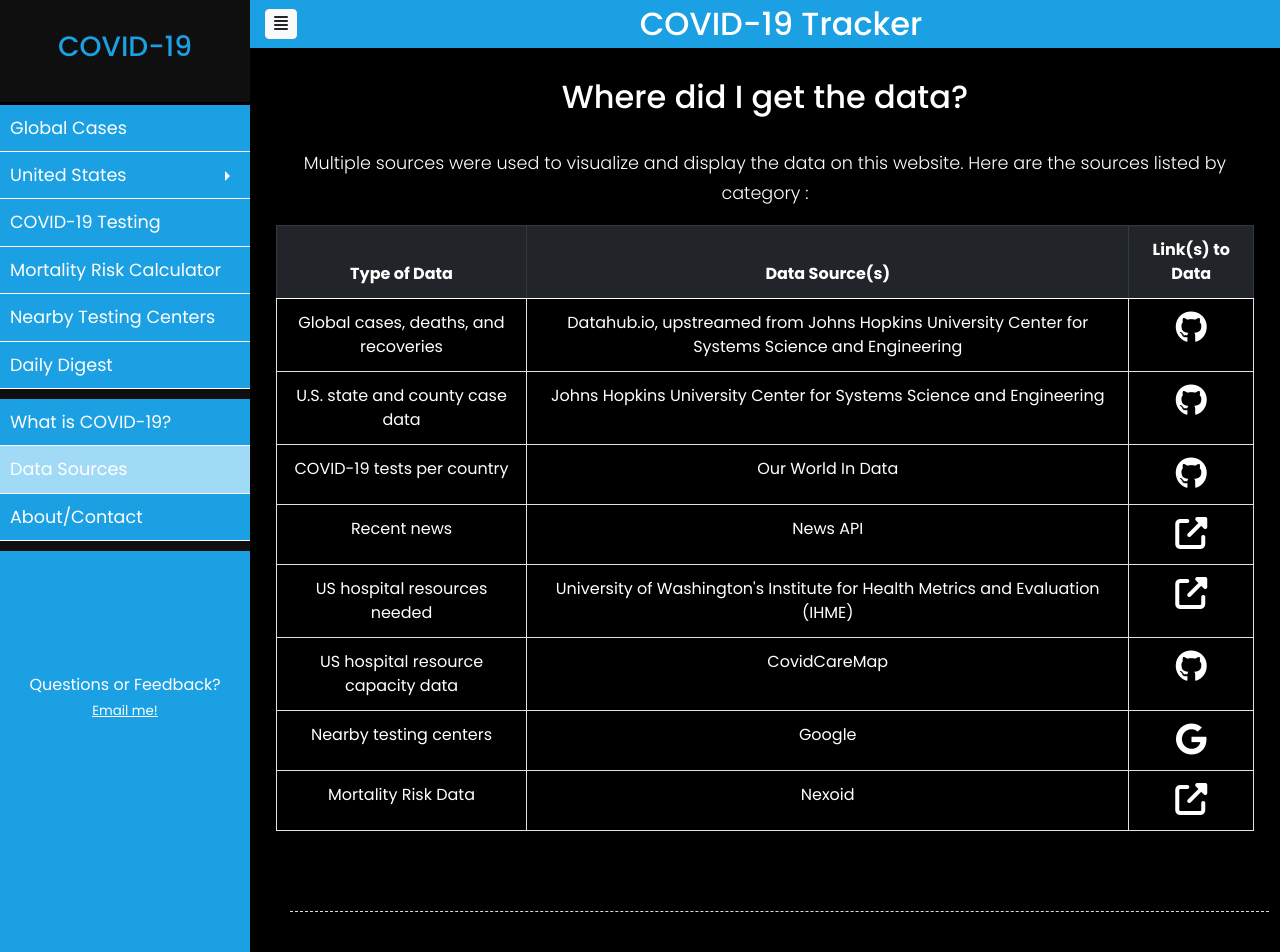
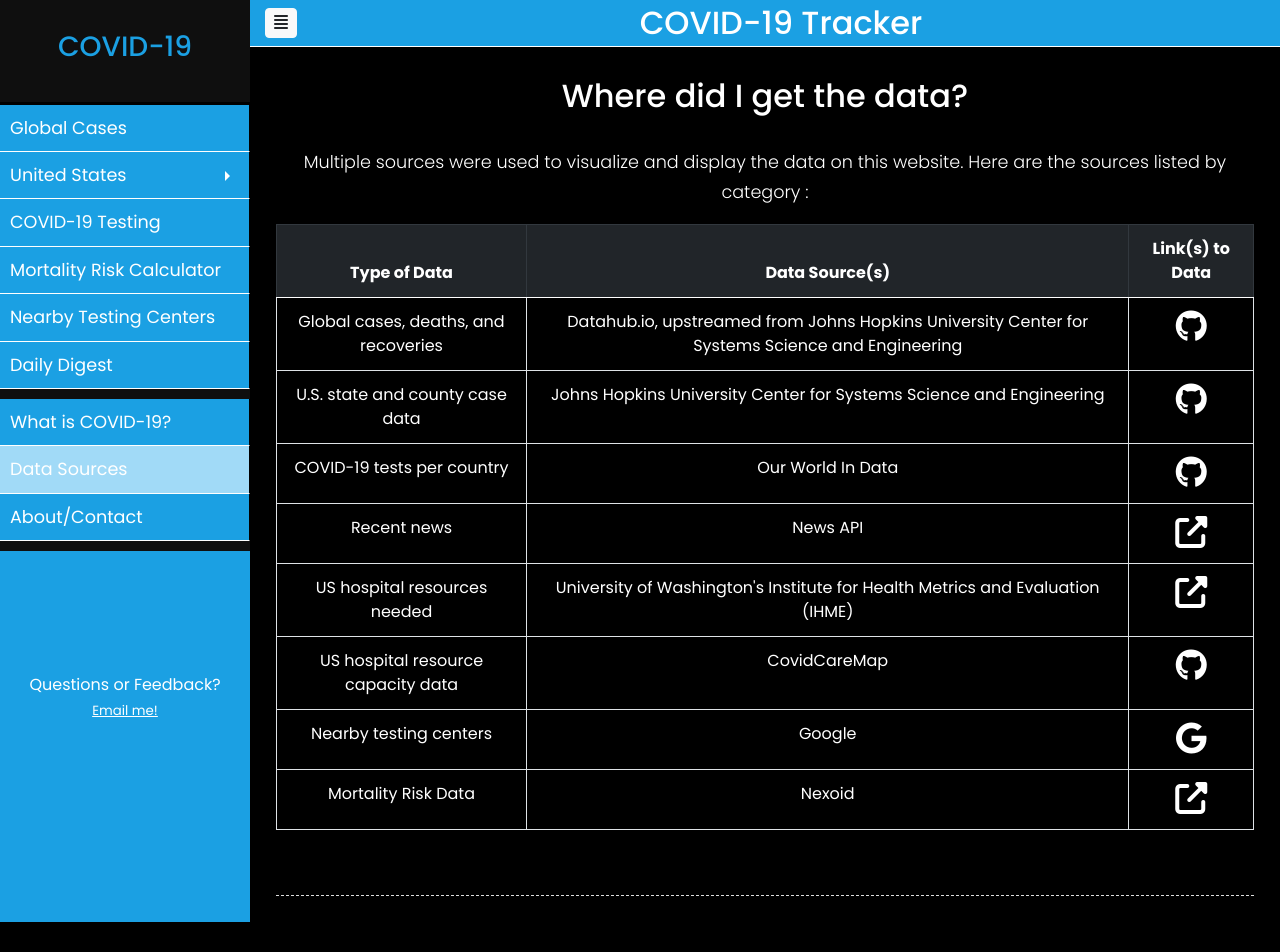
Before and after one commit to aniruddhamurali/COVID-19-Live, a Flask app: page /data in a window 1280 px wide. After the commit the page ends 922 px from the top, so only its background shows below. Run offline with Flask 2, Linux system fonts and the light colour scheme; parts of the project's set-up code (start-up, migrations or seed data) failed here and were passed over; some libraries are stand-ins or nearby versions.

Commit message:
Minor changes in styling of navbar, sidebar, dashed line, addressed errors for state plots

```diff
--- a/static/css/style.css
+++ b/static/css/style.css
@@ -40,11 +40,10 @@ a:focus {
 
 .navbar {
     background-color: #1ba0e3;
-    border: none;
-    border-radius: 0;
     margin-bottom: 30px;
     vertical-align: middle;
-    padding: 5px 0px;
+    padding: 4px 0px;
+    border-bottom: white solid 1px;
 }
 
 .navbar-btn {
@@ -65,7 +64,7 @@ a:focus {
     width: 95%;
     height: 1px;
     border-bottom: 1px dashed #ddd;
-    margin: 40px;
+    margin: 2.5%;
 }
 
 
@@ -106,6 +105,7 @@ a:focus {
     font-size: 1.1em;
     display: block;
     border-bottom: white solid 1px;
+    border-right: black solid 1px;
     background: #1ba0e3;
 }
 
--- a/templates/plots/testing_plots.py
+++ b/templates/plots/testing_plots.py
@@ -101,7 +101,7 @@ def run():
     total_per = np.round(df['Cumulative total per thousand'], decimals = 3)
     delta_per = np.round(df['Daily change in cumulative total per thousand'], decimals = 3)
 
-    fig.update_layout(height = 1600)
+    fig.update_layout(height = 1600, dragmode = False)
 
     py.plot(fig, config={"displayModeBar": False}, validate=False, filename='./templates/plots/testing-plots', auto_open=False)
     #py.plot(fig, validate=False, filename='testing-plots', include_plotlyjs=False, output_type='div')
--- a/templates/plots/us_county_map.py
+++ b/templates/plots/us_county_map.py
@@ -18,6 +18,7 @@ def run():
     yesterday = today - timedelta(days = 1)
     yesterday = str(yesterday.month) + "/" + str(yesterday.day) + "/" + str(yesterday.year)[len(str(yesterday.year))-2:]
 
+
     # US counties GeoJSON
     with urlopen('https://raw.githubusercontent.com/plotly/datasets/master/geojson-counties-fips.json') as response:
         counties = json.load(response)
@@ -26,6 +27,7 @@ def run():
     us = pd.read_csv("https://raw.githubusercontent.com/CSSEGISandData/COVID-19/master/csse_covid_19_data/csse_covid_19_time_series/time_series_covid19_confirmed_US.csv")
     us = us.dropna()
     us['FIPS'] = us['FIPS'].apply(lambda x: str(int(x)).zfill(5)) # Make sure all counties FIPs are 5 digits
+    yesterday = us.columns[-1]
 
     # Set configurations of chloropleth map
     fig = px.choropleth(us,
--- a/templates/plots/us_state_map.py
+++ b/templates/plots/us_state_map.py
@@ -87,6 +87,7 @@ def run():
     today = date.today()
     yesterday = today - timedelta(days = 1)
     yesterday = str(yesterday.month) + "/" + str(yesterday.day) + "/" + str(yesterday.year)[len(str(yesterday.year))-2:]
+    yesterday = us.columns[-1]
 
     # Set configurations of chloropleth map
     fig = go.Figure(data=go.Choropleth(
@@ -107,13 +108,13 @@ def run():
         title = 'Current Coronavirus Cases <br>per State in the U.S.',
         title_x = 0.5,
         geo_scope ='usa',
-        margin = {"r": 20, "t": 80, "l": 20, "b": 20},
-        #height = 600,
+        #margin = {"r": 20, "t": 80, "l": 20, "b": 20},
+        height = 600,
         template = "plotly_dark",
         dragmode = False,
-        autosize = True
     )
 
-    py.plot(fig, config={"displayModeBar": False}, validate=False, filename='./templates/plots/us-cases-map', auto_open=False)
+    py.plot(fig, config={"displayModeBar": False}, validate=False, auto_open=False)
+    #py.plot(fig, config={"displayModeBar": False}, validate=False, filename='./templates/plots/us-cases-map', auto_open=False)
 
 run()
```
